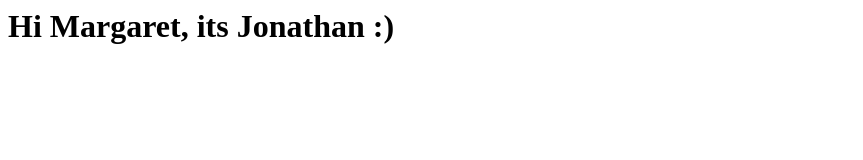
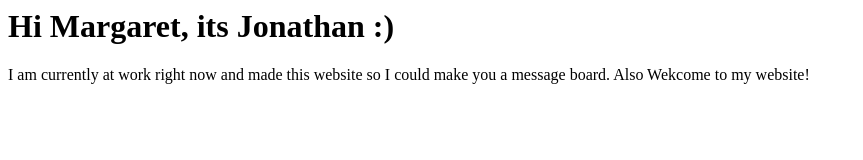
Before and after one commit to craseja25/craseccp01, a plain HTML site: page index.html in a window 1280 px wide. Shown: the whole page, without its empty margins (0-863 px from the left). Drawn offline with Linux system fonts and the light colour scheme.

Commit message:
biomessage

```diff
--- a/index.html
+++ b/index.html
@@ -7,5 +7,6 @@
 </head>
 <body>
     <h1>Hi Margaret, its Jonathan :)</h1>
+    <p1>I am currently at work right now and made this website so I could make you a message board. Also Wekcome to my website!</p1>
 </body>
 </html>
```
